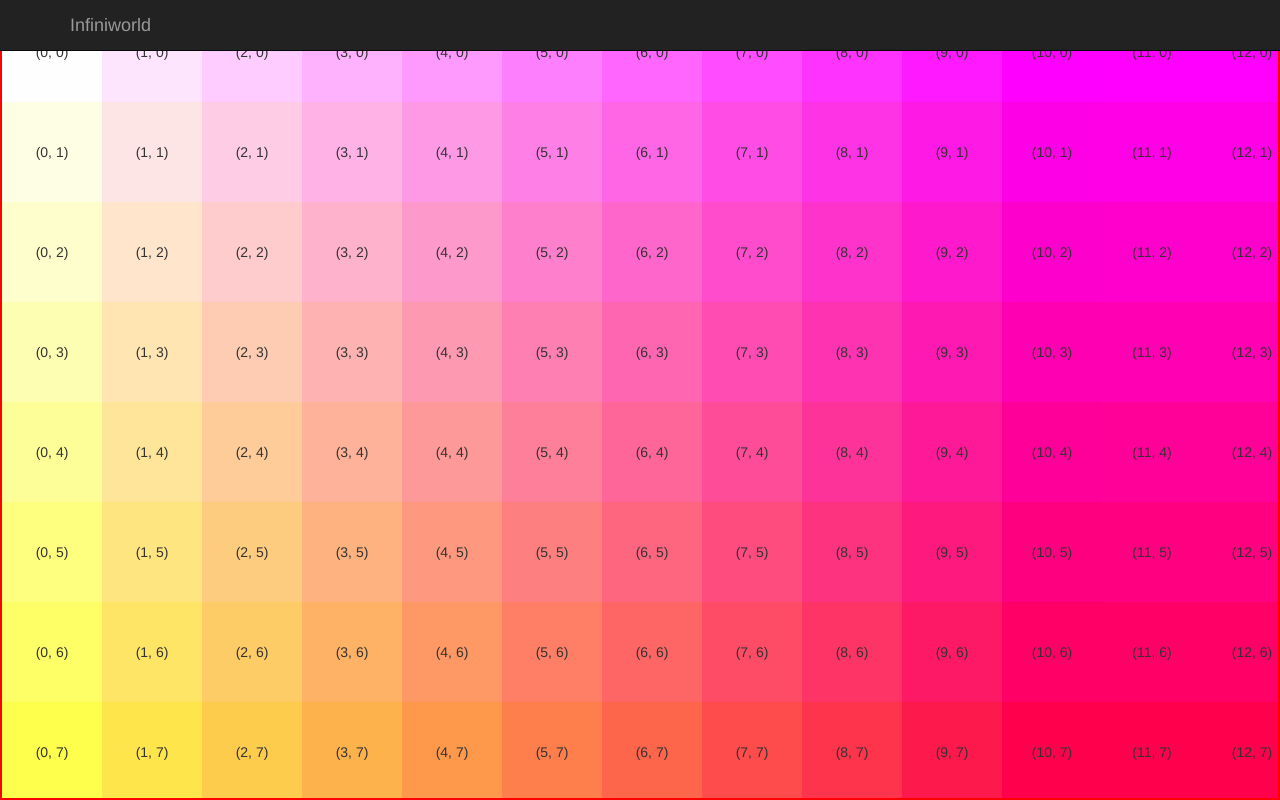
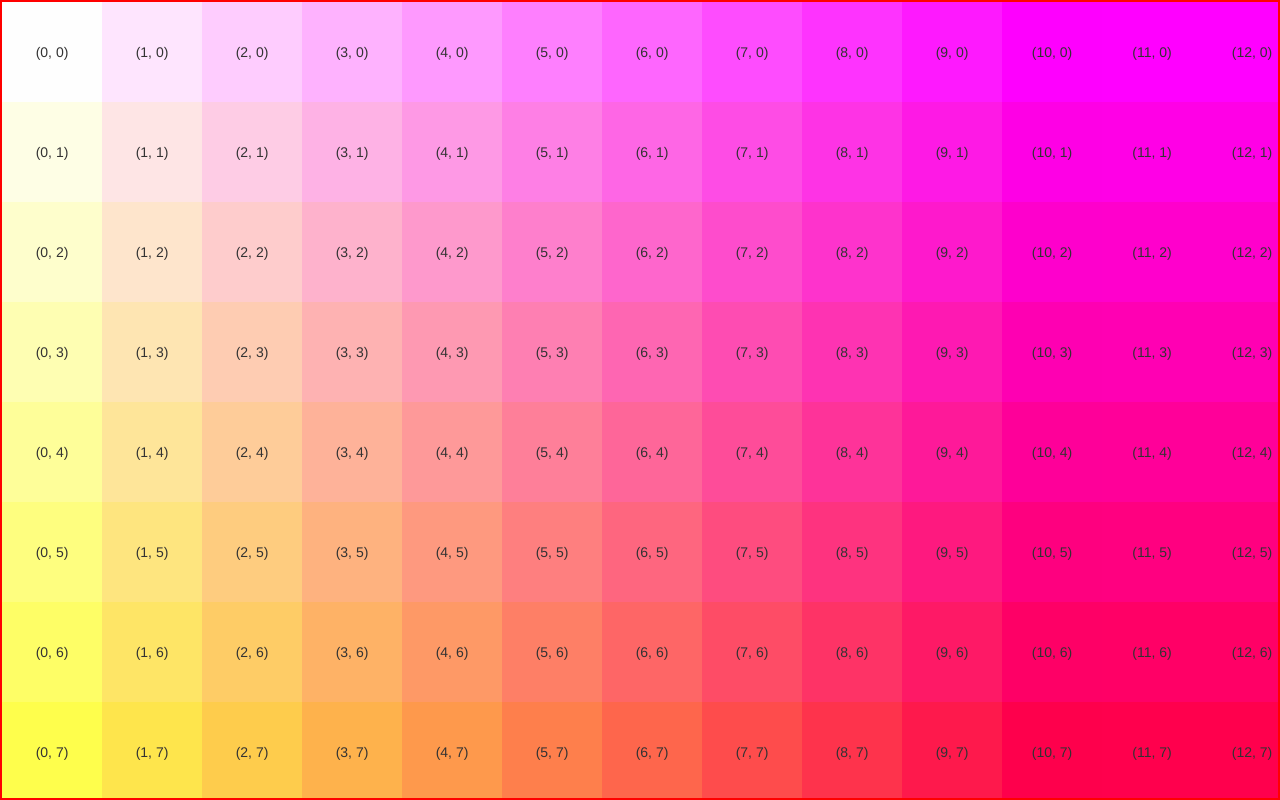
Before and after one commit to EmileKroeger/infiniworld, a Flask app: page / in a window 1280 px wide. Run offline with Flask 2, Linux system fonts and the light colour scheme; some libraries are stand-ins or nearby versions.

Commit message:
Remove top bar

```diff
--- a/app/static/css/app.css
+++ b/app/static/css/app.css
@@ -11,7 +11,7 @@ html, body, div {
 body {
   /*margin-top: 60px;
   padding: 10px; */
-  background-color: #ECF0F1;
+  background-color: grey;
 }
 
 @font-face {
@@ -23,8 +23,8 @@ body {
 
 .infocolumn {
   position: absolute;
-  top: 60px;
-  left: 25px;
+  top: 25px;
+  left: 15px;
   z-index: 200;
 }
 
--- a/app/static/index.html
+++ b/app/static/index.html
@@ -10,28 +10,6 @@
   <link href="css/app.css" rel="stylesheet">
 </head>
 <body>
- <nav class="navbar navbar-inverse navbar-fixed-top" role="navigation">
-   <div class="container">
-     <div class="navbar-header">
-       <button type="button" class="navbar-toggle" data-toggle="collapse" data-target=".navbar-ex1-collapse">
-         <span class="sr-only">Toggle navigation</span>
-         <span class="icon-bar"></span>
-         <span class="icon-bar"></span>
-         <span class="icon-bar"></span>
-       </button>
-       <a class="navbar-brand" href="#">Infiniworld</a>
-     </div>
-
-     <!-- Collect the nav links, forms, and other content for toggling -->
-     <div class="collapse navbar-collapse navbar-ex1-collapse">
-       <ul class="nav navbar-nav">
-
-       </ul>
-     </div>
-     <!-- /.navbar-collapse -->
-   </div>
-   <!-- /.container -->
-  </nav>
   <div style="height: 100%" ng-view></div>
   <script src="lib/jquery/dist/jquery.js"></script>
   <script src="lib/jquery-ui/jquery-ui.js"></script>
```
